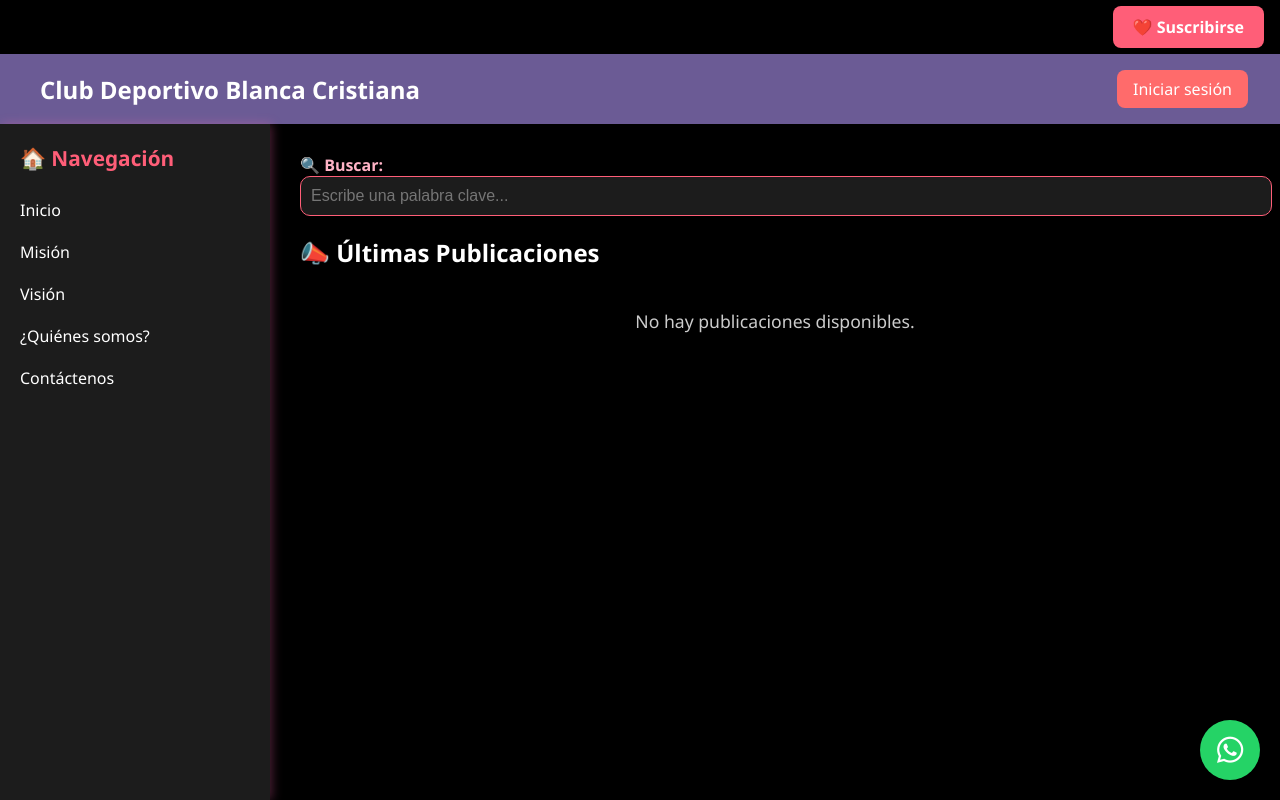
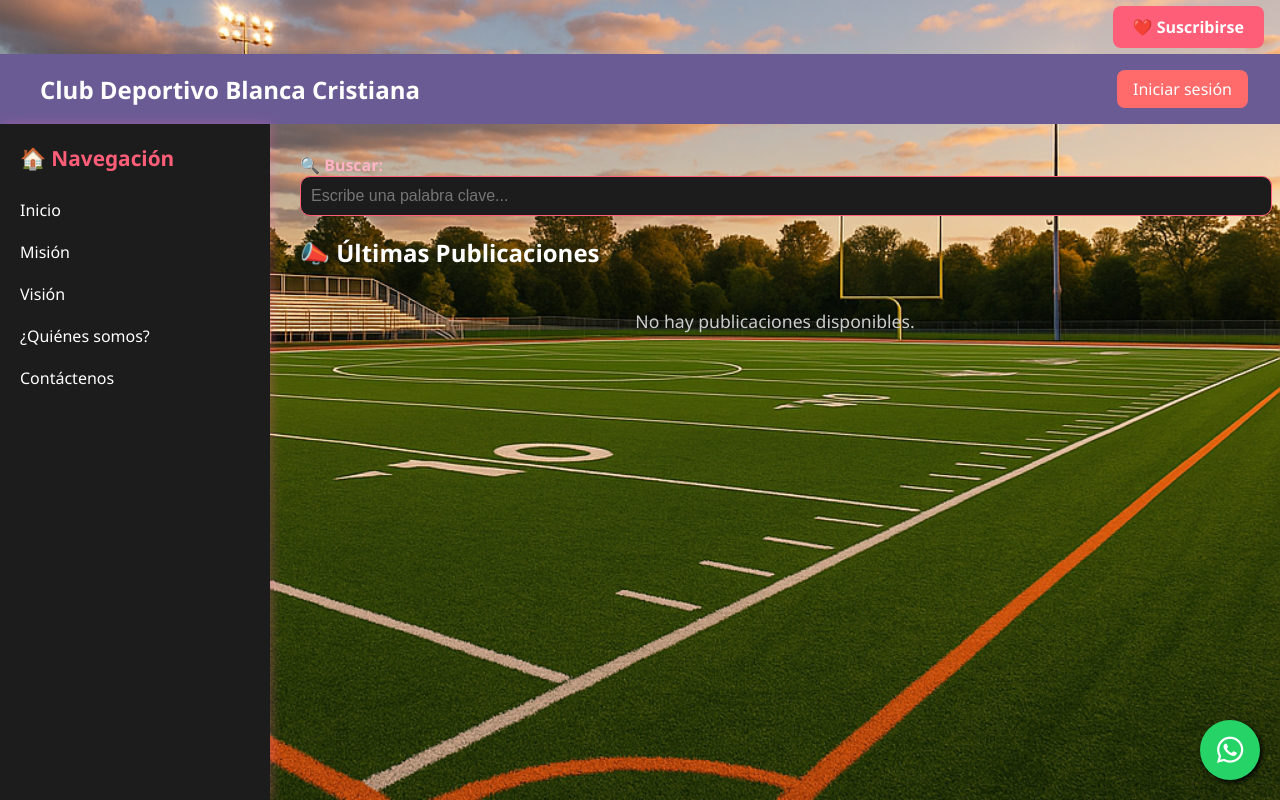
Before and after one commit to Luggutiu/Club-Deportivo-Blanca-Cristiana, a FastAPI app: page / in a window 1280 px wide. Run offline with FastAPI, Linux system fonts and the light colour scheme; data that the repository does not hold is empty; parts of the project's set-up code (start-up, migrations or seed data) failed here and were passed over; some libraries are stand-ins or nearby versions.

Commit message:
🔍 Debug: 78activamoios

```diff
--- a/app/templates/index.html
+++ b/app/templates/index.html
@@ -1,6 +1,18 @@
 {% extends "base_public.html" %}
 
 {% block title %}Inicio - Club Deportivo Blanca Cristiana{% endblock %}
+
+{% block head_extra %}
+<style>
+  body {
+    background-image: url('/static/background.jpg');
+    background-size: cover;
+    background-position: center;
+    background-repeat: no-repeat;
+    background-attachment: fixed;
+  }
+</style>
+{% endblock %}
 
 {% block content %}
 <div class="publicaciones-wrapper">
```
